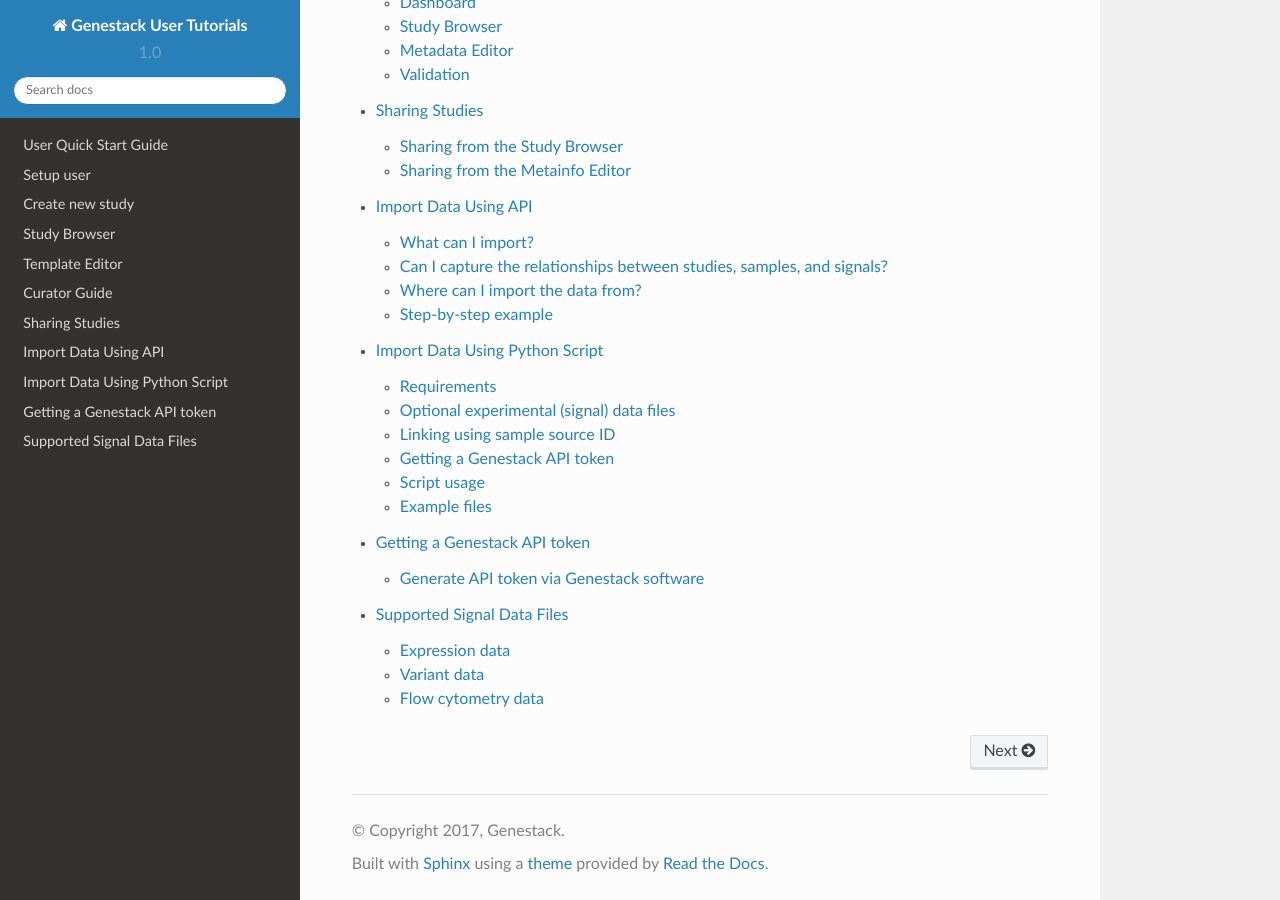
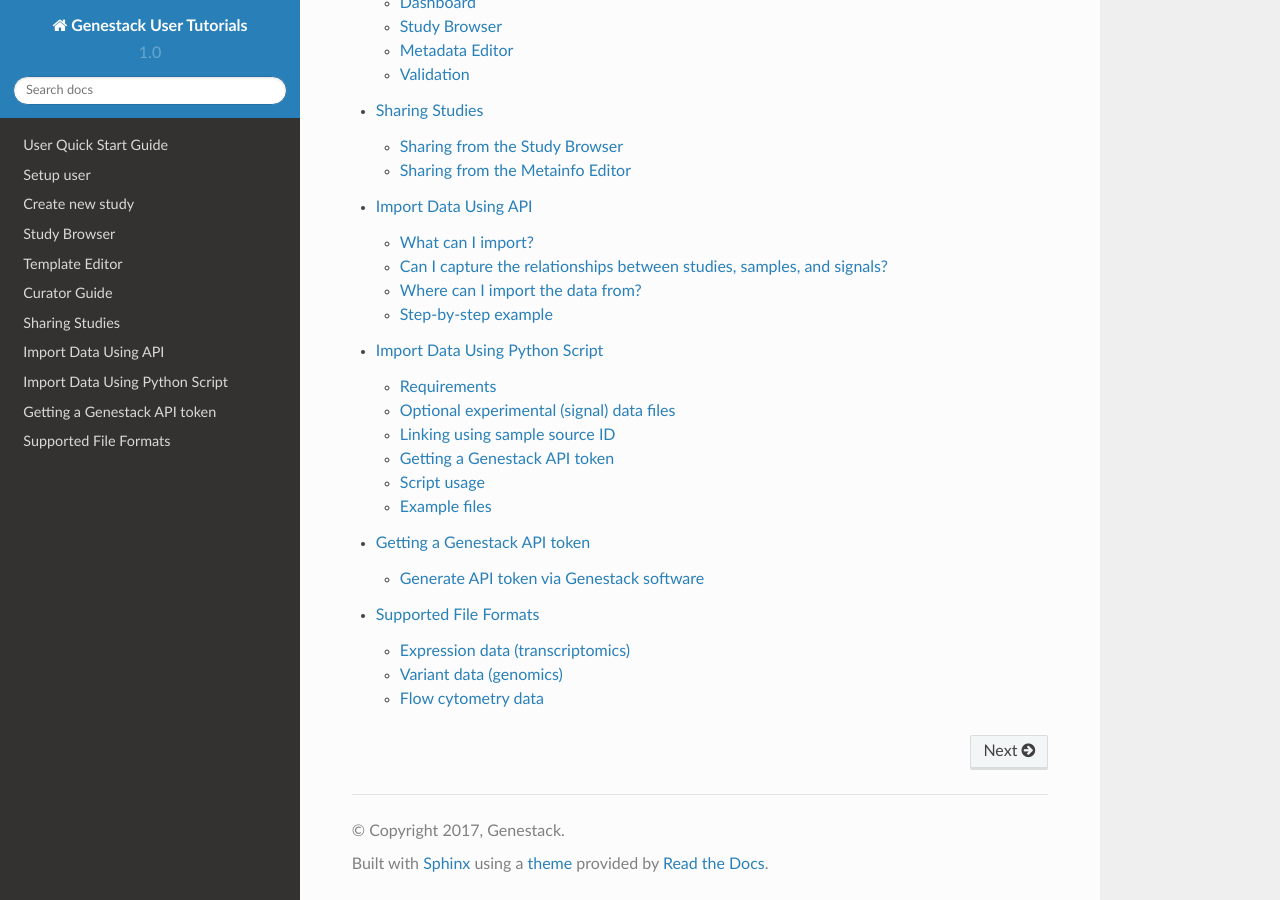
Before and after one commit to genestack/user-guide, a Sphinx documentation site: the page built from source/index.rst, in a window 1280 px wide and 900 px high, scrolled down 853 px. Built offline with Sphinx 7.4.7 and the Read the Docs theme 2.0.0, drawn with Linux system fonts in a browser that asks for light colours; some of the changed lines change nothing that is shown.

Commit message:
Update supported-formats.rst
Updated expression files

```diff
--- a/source/doc-odm-user-guide/supported-formats.rst
+++ b/source/doc-odm-user-guide/supported-formats.rst
@@ -1,23 +1,29 @@
-Supported Signal Data Files
-++++++++++++++++++++++++++++
+Supported File Formats
+++++++++++++++++++++++
 
-Expression data
----------------
+Expression data (transcriptomics)
+---------------------------------
 
-**GCT (Gene Cluster Text, .gct)** file is a tab-delimited text file containing gene expression data
-(e.g. microarray, RNA-seq data). GCT is automatically recognised as an Expression file in ODM.
+**GCT (Gene Cluster Text, .gct)** data files are supported by ODM. This is a tab-delimited text file describing a gene expression dataset
+(e.g. microarray, RNA-seq data). GCT files are automatically recognised as Expression files in ODM.
 
 .. image:: images/gct-file.png
    :scale: 75 %
    :align: center
 
-The first line contains the version: #1.2
-The second line shows the number of rows (‘56202’) and columns (‘2’) in the data matrix.
-The third line shows unique column headings: ‘gene_id’, ‘Description’, ‘Bladder’ etc.
-The first left column shows unique values (e.g. Ensembl gene ID), the second one contains
-metadata (‘DDX11L1’). The raw expression values are shown in the bottom right part of the file.
-Each column corresponds to a separate assay (expression data measured in  a specific tissue);
-each row of the data matrix shows an expression value, for example, of a particular gene.
+The first line contains the file version and for gct format is always: #1.2
+
+The second line shows the number of rows (‘56202’) and columns (‘2’) of the expression matrix, excluding the identifier and description columns.
+
+The third line contains headers for the identifier column (first), description (second) and sample metadata (remainder) labels, which must all be unique. For example: ‘gene_id’, ‘Description’, ‘Bladder’.
+
+Below the header row is the data matrix. The first column contains the unique identifier values (e.g. Ensembl gene ID), the second column has a text description, the remaining columns contain values for the assay that was carried out (for example intensity of a sample gene expression measured in a specific tissue);
+
+In the data matrix there is a row for each gene, and a column for each sample. The number of rows and columns should agree with the rows and columns specified on row two of the file.
+
+Names and descriptions may contain spaces, but may not contain nothing - NA or NULL text strings should be used.
+
+Intensity values in the data matrix can be left empty if they are missing.
 
 To learn more take a look at the GCT specification_.
 
@@ -25,8 +31,20 @@
 
 .. [broken link; another option => https://software.broadinstitute.org/software/igv/GCT]
 
-Variant data
-------------
+- `Test_1000g.gct`_, an example GCT file
+.. _`Test_1000g.gct`: https://s3.amazonaws.com/bio-test-data/odm/Test_1000g/Test_1000g.gct
+
+**.gct.tsv** files are tab delimited files that contain text metadata that describes the expression data, e.g. normalisation method, genome version.  The first row contains the key names, the second row contains the values.
++----------------------+----------------------+-----------------+
+| Expression Source    | Normalization Method | Genome Version  |
++======================+======================+=================+
+| 1000 Genomes Project |         RPKM         | GRCh38.91       |
++----------------------+----------------------+-----------------+
+- `Test_1000g.gct.tsv`_, an example expression metadata file
+.. _Test_1000g.gct.tsv: https://s3.amazonaws.com/bio-test-data/odm/Test_1000g/Test_1000g.gct.tsv
+
+Variant data (genomics)
+-----------------------
 
 In ODM a Variant Data file corresponds to VCF. **VCF (Variant Call Format, .vcf)** is the tab-delimited text file containing information about the position of genetic variations in the genome. Output of variant calling analysis.
 
```
